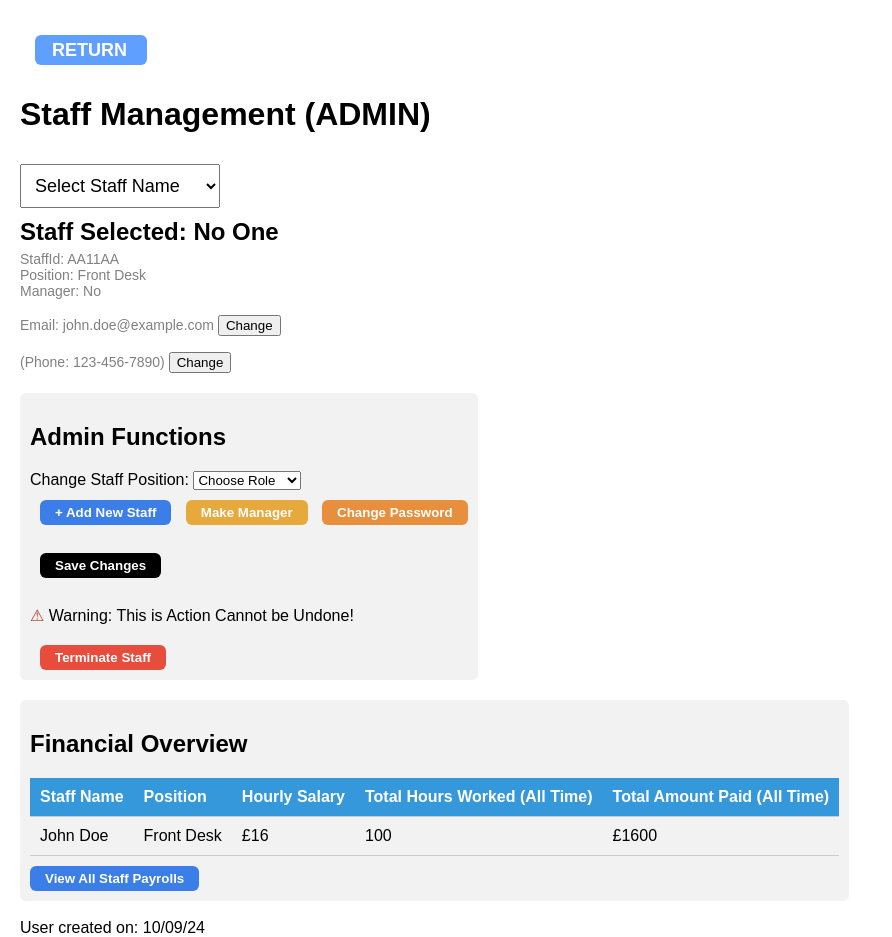
After one commit to DevSTheDeveloper/hotelManagmentProject, a Django app: template hotel/templates/staffAdmin.html in a window 1280 px wide. The commit adds this page. Shown: the whole page, without its empty margins (0-892 px from the left). Run offline with Django 4.2, Linux system fonts and the light colour scheme; the template is opened without the code that fills it, so the values that code supplies are empty.

Commit message:
New updates

```diff
--- a/hotel/models.py
+++ b/hotel/models.py
@@ -114,7 +114,6 @@ class Payment(models.Model):
 def generate_unique_reservation_id():
     num_letters = 3
     num_digits = 4
-
     letters = ''.join(random.choice(string.ascii_uppercase) for _ in range(num_letters))
     digits = ''.join(random.choice(string.digits) for _ in range(num_digits))
 
--- a/hotel/templates/login.html
+++ b/hotel/templates/login.html
@@ -52,8 +52,11 @@
 <body>
     <div class="login-container">
         <h1>Hotel Management</h1>
+        {% if error_message %}
+            <p style="color: red;">{{ error_message }}</p>
+        {% endif %}
         <form method="post" action="{% url 'login_view' %}">
-            {% csrf_token %} <!-- Add CSRF token here -->
+            {% csrf_token %}
             <input class="login-input" type="text" placeholder="Employee ID" name="staffId" required>
             <input class="login-input" type="password" placeholder="Password" name="password" required>
             <button class="login-button" type="submit">LOGIN</button>
--- /dev/null
+++ b/hotel/templates/staffAdmin.html
@@ -0,0 +1,332 @@
+<!DOCTYPE html>
+<html>
+<head>
+  <meta charset="UTF-8">
+    <style>
+        body {
+            background-color: #FFFFFF;
+            text-align: left;
+            font-family: Arial, sans-serif;
+            display: flex;
+            flex-direction: column;
+            align-items: flex-start;
+            justify-content: flex-start;
+            height: 100vh;
+            margin: 0;
+            padding: 20px;
+        }
+
+        #header {
+            color: #3498db;
+            text-align: left;
+            padding: 5px;
+            width: 100%;
+            height: 24.4px;
+            display: flex;
+            justify-content: space-between;
+            margin-bottom: 20px;
+        }
+
+        #header a {
+            text-decoration: none;
+            color: #3498db; /* Explicitly set link color to blue */
+            font-size: 18px;
+            margin-top: 10px;
+        }
+
+        .staff-list {
+            display: flex;
+            align-items: center;
+            margin-top: 10px;
+        }
+
+        .staff-dropdown {
+            width: 200px;
+            font-size: 18px;
+            padding: 10px;
+        }
+
+        #selected-staff {
+            font-size: 24px;
+            font-weight: bold;
+            margin-top: 10px;
+        }
+
+        #staff-details {
+            font-size: 14px;
+            color: gray;
+            margin-top: 5px;
+        }
+
+        .return-button {
+            width: 90px;
+            height: 20px;
+            padding: 5px;
+            padding-left: 17px;
+            background-color: rgb(95, 159, 255);
+            color: white !important;
+            font-weight: bold;
+            font-size: 14px;
+            border: none;
+            border-radius: 6px;
+            cursor: pointer;
+            margin-left: 10px; /* Move the button to the left */
+            top: 10px; /* Adjust top position */
+        }
+
+        /* Added default style for the dropdown */
+        .staff-dropdown option[value="default"] {
+            display: none;
+        }
+
+        /* Additional Styles for Admin Features */
+        .admin-panel {
+            background-color: #f2f2f2;
+            padding: 10px;
+            border-radius: 6px;
+            margin-top: 20px;
+        }
+
+        .description-textarea {
+            width: 100%;
+            height: 80px;
+            resize: none;
+        }
+
+        .terminate-button {
+            background-color: #e74c3c;
+            color: white;
+            font-weight: bold;
+            padding: 5px 15px;
+            border: none;
+            border-radius: 6px;
+            cursor: pointer;
+            margin-top: 20px;
+            margin-left: 10px;
+
+        }
+
+        .new-staff-button {
+          background-color: #3c7ee7;
+          color: white;
+          font-weight: bold;
+          padding: 5px 15px;
+          border: none;
+          border-radius: 6px;
+          cursor: pointer;
+          margin-top: 10px;
+          margin-left: 10px;
+
+      }
+      .password-change {
+        background-color: #e78f3c;
+        color: white;
+        font-weight: bold;
+        padding: 5px 15px;
+        border: none;
+        border-radius: 6px;
+        cursor: pointer;
+        margin-top: 10px;
+        margin-left: 10px;
+
+    }
+    .warning-label{
+      color: #b03629;
+    }
+      .manager-button {
+        background-color: #e7a83c;
+        color: white;
+        font-weight: bold;
+        padding: 5px 15px;
+        border: none;
+        border-radius: 6px;
+        cursor: pointer;
+        margin-top: 10px;
+        margin-left: 10px;
+    }
+
+    .financial-panel {
+      background-color: #f2f2f2;
+      padding: 10px;
+      border-radius: 6px;
+      margin-top: 20px;
+  }
+
+  /* Style for payroll table */
+  .payroll-table {
+      width: 100%;
+      border-collapse: collapse;
+  }
+
+  .payroll-table th, .payroll-table td {
+      padding: 10px;
+      text-align: left;
+      border-bottom: 1px solid #ccc;
+  }
+
+  .payroll-table th {
+      background-color: #3498db;
+      color: white;
+  }
+
+  /* Style for payroll button */
+  .view-payroll-button {
+      background-color: #3c7ee7;
+      color: white;
+      font-weight: bold;
+      padding: 5px 15px;
+      border: none;
+      border-radius: 6px;
+      cursor: pointer;
+      margin-top: 10px;
+  }
+
+  .save-data {
+    background-color: #000000;
+      color: white;
+      font-weight: bold;
+      padding: 5px 15px;
+      border: none;
+      border-radius: 6px;
+      cursor: pointer;
+      margin-top: 10px;
+      margin: 10px;
+  }
+    </style>
+</head>
+<body>
+    <div id="header">
+        <a href="#" class="return-button">RETURN</a>
+    </div>
+    <h1>Staff Management (ADMIN)</h1> <!-- Updated the header -->
+    <div class="staff-list">
+        <select class="staff-dropdown" id="staff-dropdown">
+            <option value="default" disabled selected>Select Staff Name</option>
+            <option value="11AA11">John Doe</option>
+            <option value="22BB22">Jane Smith</option>
+            <option value="33CC33">Mike Johnson</option>
+            <option value="44DD44">Alice Brown</option>
+        </select>
+    </div>
+
+    <div id="selected-staff">Staff Selected: No One</div>
+    <div id="staff-details">
+        <span>StaffId: AA11AA</span>
+        <br>
+        <span>Position: Front Desk</span>
+        <br>
+        <span>Manager: No</span>
+        <br>
+        <br>
+        <span>Email: john.doe@example.com</span>
+        <button id="change-email">Change</button> <!--MAKE SURE TO MAKE THIS LEAD TO A NEW URL TO MODIFY CHANGES-->
+        <br>
+        <br>
+        <span>(Phone: 123-456-7890)</span>
+        <button id="change-number">Change</button>
+        <br>
+
+    </div>
+
+    <!-- Admin Panel Section -->
+    <div class="admin-panel">
+        <h2>Admin Functions</h2>
+        <label for="staff-position">Change Staff Position:</label>
+        <select class="staff-position-dropdown" id="staff-position-dropdown">
+          <option value="default" disabled selected>Choose Role</option>
+          <option value="Front Desk">Front Desk</option>
+          <option value="Housekeeping">Housekeeping</option>
+          <option value="Maintenance">Maintenance</option>
+        </select>
+        <br>
+        <button class="new-staff-button" id="new-staff-button"> + Add New Staff</button>
+        <button class="manager-button" id="manager-button">Make Manager</button>
+        <button class="password-change" id="password-change">Change Password</button>
+        <br>
+        <br>
+        <button class="save-data" id="save-data">Save Changes</button>  <!--Make sure to make this refresh page with new changes when implemented-->
+
+      <br>
+      <br>
+      <label class="warning-label">&#x26A0;</label>
+      <label>Warning: This is Action Cannot be Undone!</label>
+
+      <br>
+      <button class="terminate-button" id="terminate-button">Terminate Staff</button>
+
+    </div>
+
+
+    <div class="financial-panel">
+      <h2>Financial Overview</h2>
+
+      <!-- Payroll Table (Sample data, populate dynamically from the database) -->
+      <table class="payroll-table">
+          <thead>
+              <tr>
+                  <th>Staff Name</th>
+                  <th>Position</th>
+                  <th>Hourly Salary</th>
+                  <th>Total Hours Worked (All Time)</th>
+                  <th>Total Amount Paid (All Time)</th>
+              </tr>
+          </thead>
+          <tbody>
+              <tr>
+                  <td>John Doe</td>
+                  <td>Front Desk</td>
+                  <td>£16</td>
+                  <td>100</td>
+                  <td>£1600</td>
+              </tr>
+              <!-- Add more rows with staff payroll data here -->
+          </tbody>
+      </table>
+
+      <button class="view-payroll-button" id="view-payroll-button">View All Staff Payrolls</button>
+
+  </div>
+<br>
+<a>User created on: 10/09/24</a>
+
+    <!-- SCRIPTS - DO NOT MODIFY-->
+    <script>
+      const staffDropdown = document.getElementById('staff-dropdown');
+      const selectedStaff = document.getElementById('selected-staff');
+      const availabilityLight = document.querySelector('.availability-light');
+      const staffPosition = document.getElementById('staff-position');
+      const staffDescriptionTextarea = document.getElementById('staff-description');
+      const terminateButton = document.getElementById('terminate-button');
+
+      staffDropdown.addEventListener('change', () => {
+          const selectedOption = staffDropdown.options[staffDropdown.selectedIndex];
+          const selectedValue = selectedOption.value;
+          const selectedText = selectedOption.textContent; // Get the selected staff's name
+
+          selectedStaff.textContent = `Staff Selected: ${selectedText}`;
+
+          // Toggle the availability light based on the selected staff
+          if (selectedValue === 'default') {
+              availabilityLight.style.backgroundColor = 'white'; // Set it to white
+          } else {
+              availabilityLight.style.backgroundColor = 'green';
+          }
+
+          // Here you would make an AJAX request to your server to retrieve staff details
+          // and then populate the staffDetails div with the retrieved data.
+          // This requires server-side scripting like Django or Express.js.
+      });
+
+      terminateButton.addEventListener('click', () => {
+          // Ask for confirmation using a dialog
+          const confirmTerminate = confirm('Are you sure you want to terminate this staff member? This cannot be undone.');
+
+          if (confirmTerminate) {
+              // Implement the functionality to terminate staff
+              // Send this information to the server via AJAX for database update.
+              alert('Staff terminated. In order to rehire, click add a new staff button');
+          }
+      });
+  </script>
+</body>
+</html>
--- a/hotel_management/settings.py
+++ b/hotel_management/settings.py
@@ -28,6 +28,7 @@ DEBUG = True
 
 ALLOWED_HOSTS = []
 
+LOGGING = []
 
 
 INSTALLED_APPS = [
```
Also changed, not shown: db_query.py (deleted, +0 -20 lines), hotel/templates/rooms.html (+74 -45 lines), hotel/views.py (+15 -1 lines), db.sqlite3, 4 other files.
